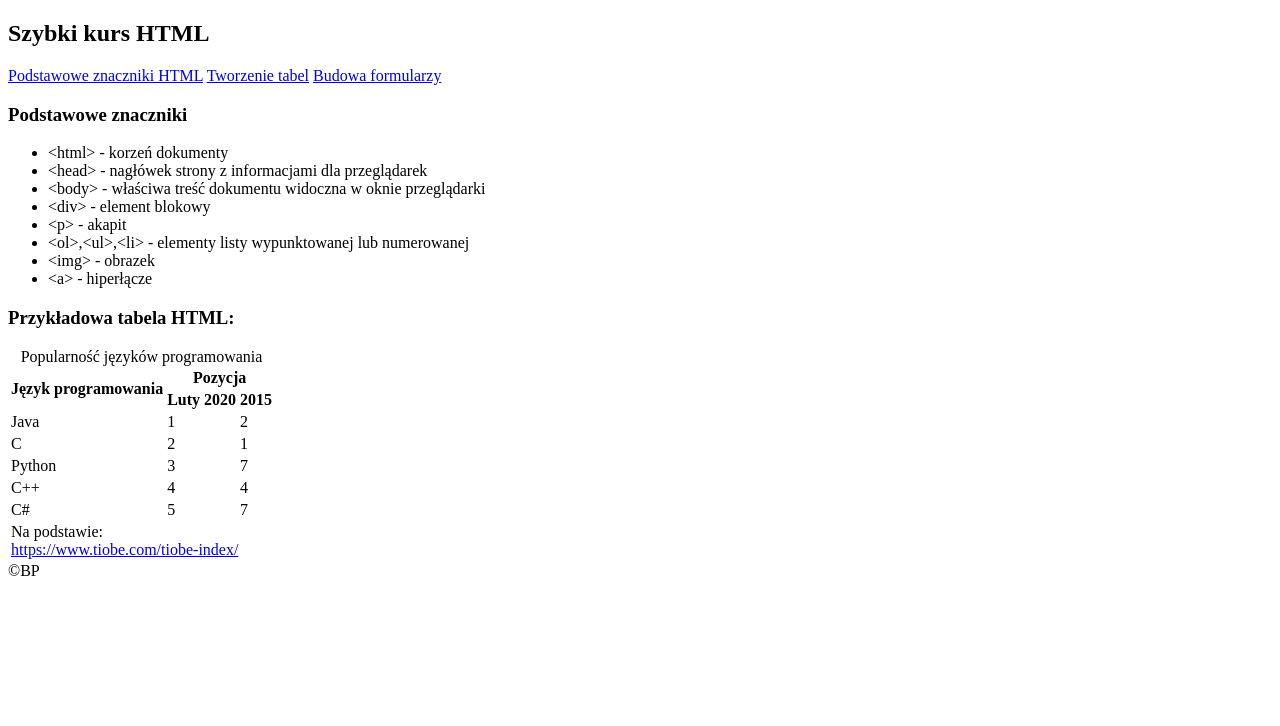
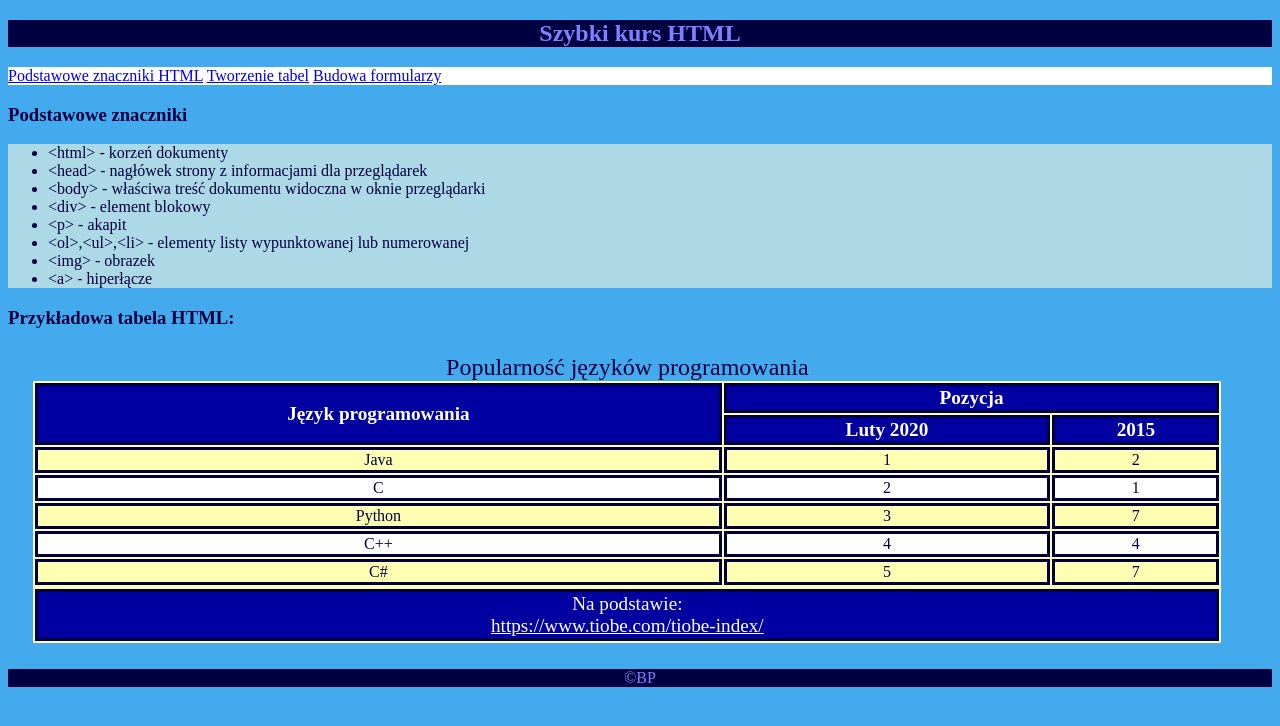
Before and after one commit to Kotmin/Kotmin-github.io, a plain HTML site: page BasicVersion/RefactoredSite/tabele.html in a window 1280 px wide. Drawn offline with Linux system fonts and the light colour scheme.

Commit message:
Completed Lab2
CSS validator throws some warings but probably i shoud worry about them at refactor stage

```diff
--- /dev/null
+++ b/BasicVersion/RefactoredSite/CSS/formularze.css
@@ -0,0 +1,26 @@
+
+
+
+#formularz
+{   background: azure;
+    padding-right: 2%;
+
+
+
+}
+p {
+    background: appworkspace;
+    padding-left: 1%;
+    width: 100%;
+
+}
+
+/*Walidator sugesstions?:
+Using width with padding-left can sometimes make elements larger than you expect.
+IDs are slower*/
+
+
+#baner2
+{background: activecaption;
+margin-bottom:-2%;
+}
--- /dev/null
+++ b/BasicVersion/RefactoredSite/CSS/style_1.css
@@ -0,0 +1,52 @@
+/*
+html, body, div, span, applet, object, iframe,
+h1, h2, h3, h4, h5, h6, p, blockquote, pre,
+a, abbr, acronym, address, big, cite, code,
+del, dfn, em, img, ins, kbd, q, s, samp,
+small, strike, strong, sub, sup, tt, var,
+b, u, i, center,
+dl, dt, dd, ol, ul, li,
+fieldset, form, label, legend,
+table, caption, tbody, tfoot, thead, tr, th, td,
+article, aside, canvas, details, embed,
+figure, figcaption, footer, header, hgroup,
+menu, nav, output, ruby, section, summary,
+time, mark, audio, video {
+	margin: 0;
+	padding: 0;
+	border: 0;
+	font-size: 100%;
+	font: inherit;
+	vertical-align: baseline;
+}
+ HTML5 display-role reset for older browsers
+article, aside, details, figcaption, figure,
+footer, header, hgroup, menu, nav, section {
+	display: block;
+}*/
+
+body {
+background: #4ae;
+color:#000040;
+}
+ol, ul,li {
+	list-style-type: disc;
+
+}
+h1, h2, #stopka {
+background: #000040;
+color: #8080ff;
+text-align:center;
+}
+
+#menu
+{
+    background: white;
+
+}
+#tresc
+{
+    background:lightblue;
+}
+
+/*,,Selectors shouldn't refer to ids' - css validator*/
--- /dev/null
+++ b/BasicVersion/RefactoredSite/CSS/tabele.css
@@ -0,0 +1,52 @@
+
+
+
+table {
+background:#ffffb3;
+border: #000040;
+margin:2%;
+text-align:center;
+width:94%;
+
+
+}
+
+/*
+WARNING WALIDATORA
+
+Using width with border can sometimes make elements larger than you expect.
+*/
+
+/*ustawienie tytułu tabeli:*/
+caption {
+font-size:150%
+}
+/*formatowanie części nagłowkowej i stopki tabeli: */
+tfoot, thead {
+background:#0000a0;
+color:#ffffff;
+font-size:120%
+}
+
+/*formatowanie pojedynczych komórek zwykłych i nagłówkowych: */
+td, th {
+border: solid #000040;
+}
+/*1pt*/
+/*Don't use width or height when using padding or border.*/
+/*formatowanie elementu <a> zawartego w elemencie <tfoot>: */
+tfoot a {
+color:#ffffff;
+}
+/* definicja klasy o nazwie parzysty - mozna
+ją zastosować dla dowolnego znacznika w dokumencie html
+podając atrybut class="parzysty" :*/
+.parzysty {
+background:#ffffff;
+}
+/*
+Dostaliśmy ostrzeżenie że takie selektory mogą być wolne*/
+/*
+Element (*.parzysty) is overqualified, just use .parzysty without element name.parzysty
+
+Don't use classes or IDs with elements (a.foo or a#foo).*/
--- a/BasicVersion/RefactoredSite/formularze.html
+++ b/BasicVersion/RefactoredSite/formularze.html
@@ -5,8 +5,10 @@
 <title>Formularze HTML</title>
 <meta charset="UTF-8">
 <meta name="viewport" content="width=device-width, initial-scale=1.0">
+<link href="CSS/style_1.css" rel="stylesheet" type="text/css"/>
 <!--że tu? viewport odpowiada za zoomowanie na ekranach dotykowych, chociaż znając życie ctrl + -->
 <!--<link href="CSS/style.css" rel="stylesheet" type="text/css"/>-->
+<link href="CSS/formularze.css" rel="stylesheet" type="text/css"/>
 </head>
 <body>
 <!--    <header>
@@ -45,7 +47,7 @@
 
 <div id="formularz">
 
-<form action="mailto:beatap@cs.pollub.pl" method="post">
+<form action="mailto:m.dolecki@cs.pollub.pl" method="post">
 
 
 <table>
@@ -109,7 +111,7 @@
   <input type="radio" id="przelew_bankowy" name="payment_method" value="przelew_bankowy">
   <label for="przelew_bankowy">przelew bankowy</label>
 
-<br>
+<br><br>
 <input type="submit" value="Wyślij" />
 <input type="reset" value="Anuluj" />
 
--- a/BasicVersion/RefactoredSite/tabele.html
+++ b/BasicVersion/RefactoredSite/tabele.html
@@ -9,8 +9,10 @@
 <title>Tabele</title>
 <meta charset="UTF-8">
 <meta name="viewport" content="width=device-width, initial-scale=1.0">
+<link href="CSS/style_1.css" rel="stylesheet" type="text/css"/>
 <!--że tu? viewport odpowiada za zoomowanie na ekranach dotykowych, chociaż znając życie ctrl + -->
 <!--<link href="CSS/style.css" rel="stylesheet" type="text/css"/>-->
+<link href="CSS/tabele.css" rel="stylesheet" type="text/css"/>
 </head>
 <body>
 
@@ -77,7 +79,9 @@
 
 <table>
     <caption>Popularność języków programowania</caption>
-  <tr>
+
+    <thead>
+      <tr>
     <th rowspan = "2">Język programowania</th>
     <th colspan = "2">Pozycja</th>
 
@@ -86,13 +90,16 @@
     <th>Luty 2020</th>
     <th>2015</th>
   </tr>
+
+    </thead>
+
   <tr>
     <td>Java</td>
     <td>1</td>
     <td>2</td>
   </tr>
-    <tr>
-    <td>C</td>
+    <tr class="parzysty">
+    <td >C</td>
     <td>2</td>
     <td>1</td>
   </tr>
@@ -101,8 +108,8 @@
     <td>3</td>
     <td>7</td>
   </tr>
-      <tr>
-    <td>C++</td>
+      <tr class="parzysty">
+    <td >C++</td>
     <td>4</td>
     <td>4</td>
   </tr>
@@ -112,9 +119,11 @@
     <td>7</td>
   </tr>
 
-  <tr>
-      <td colspan="3"> Na podstawie:<br><a href="https://www.tiobe.com/tiobe-index/" > https://www.tiobe.com/tiobe-index/
+  <tr> <tfoot>
+        <td colspan="3"> Na podstawie:<br><a href="https://www.tiobe.com/tiobe-index/" > https://www.tiobe.com/tiobe-index/
              </a>
+  </tfoot>
+
        </td>
   </tr>
 
```
Also changed, not shown: BasicVersion/RefactoredSite/index.html (+3 -2 lines), BasicVersion/RefactoredSite/zamowienie.html (+1 -0 lines).
